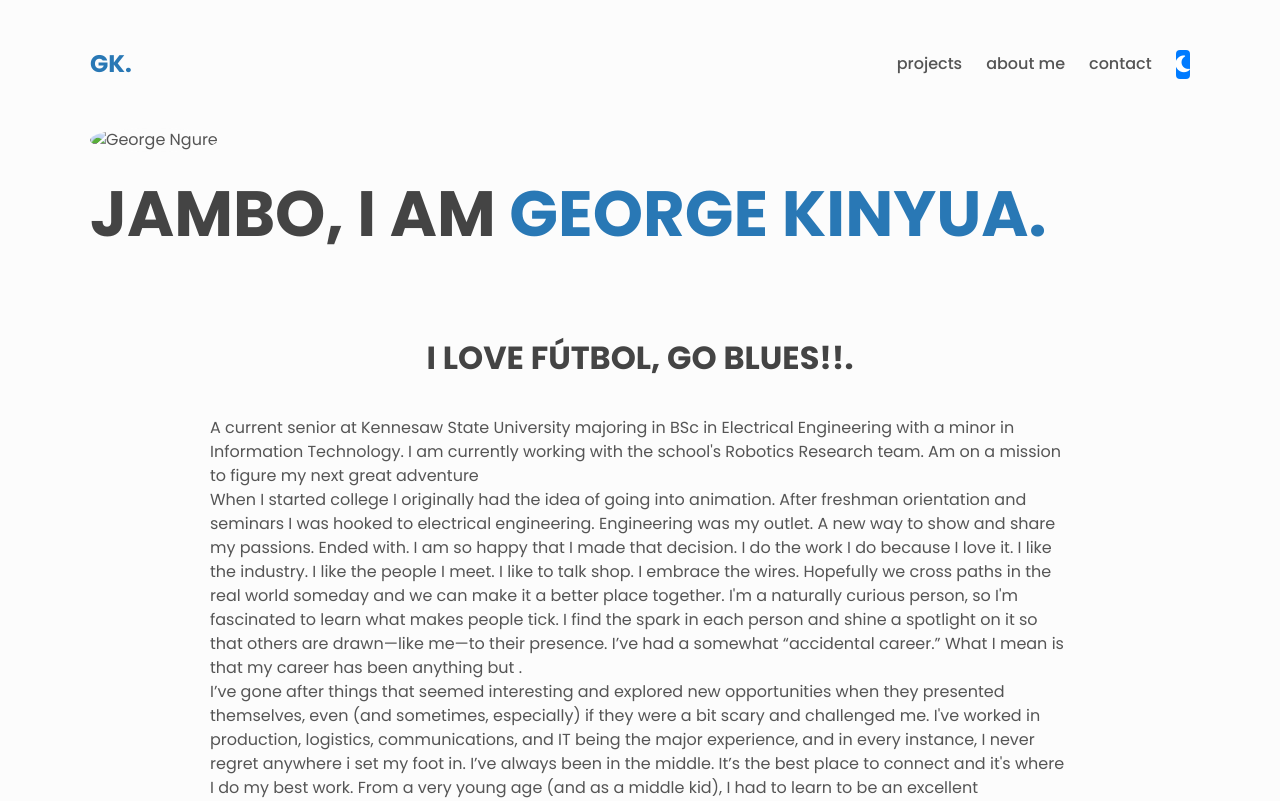
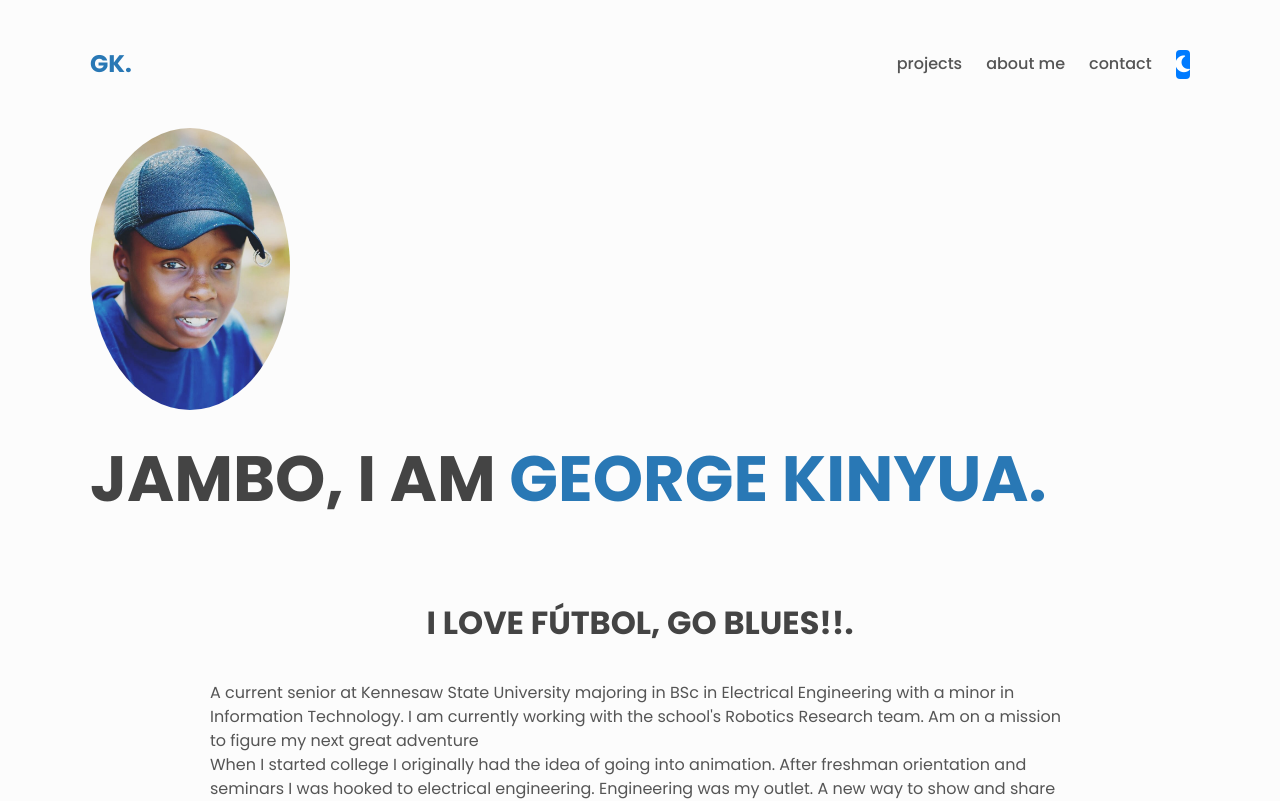
Before and after one commit to geokin12/MY_PORTFOLIO, a website: page about.html in a window 1280 px wide. Shown: the top 801 px of the page. Drawn offline with Linux system fonts and the light colour scheme.

Commit message:
rootchange

```diff
--- a/about.html
+++ b/about.html
@@ -73,7 +73,7 @@
     </header>
       <main>
       <!-- About -->
-      <div> <img src="/PORTFOLIO/image/WhatsApp Image 2024-02-05 at 20.31.42.jpeg" alt="George Ngure" class="about__image"> <br><br><h1>JAMBO, I AM <span class="about__name">GEORGE KINYUA.</span></h1></div>
+      <div> <img src="/image/WhatsApp Image 2024-02-05 at 20.31.42.jpeg" alt="George Ngure" class="about__image"> <br><br><h1>JAMBO, I AM <span class="about__name">GEORGE KINYUA.</span></h1></div>
       <div class="about center">
 
 
```
Also changed, not shown: index.html (+1 -1 lines).
